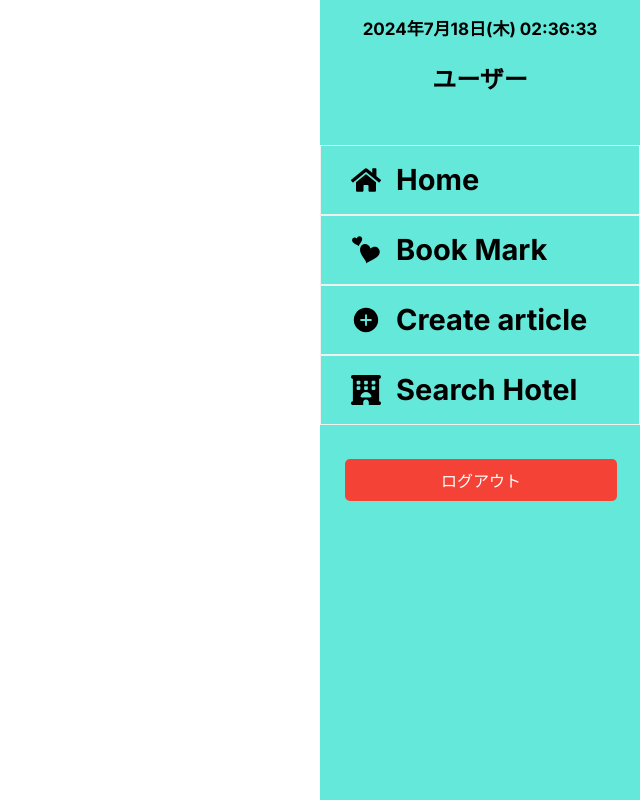
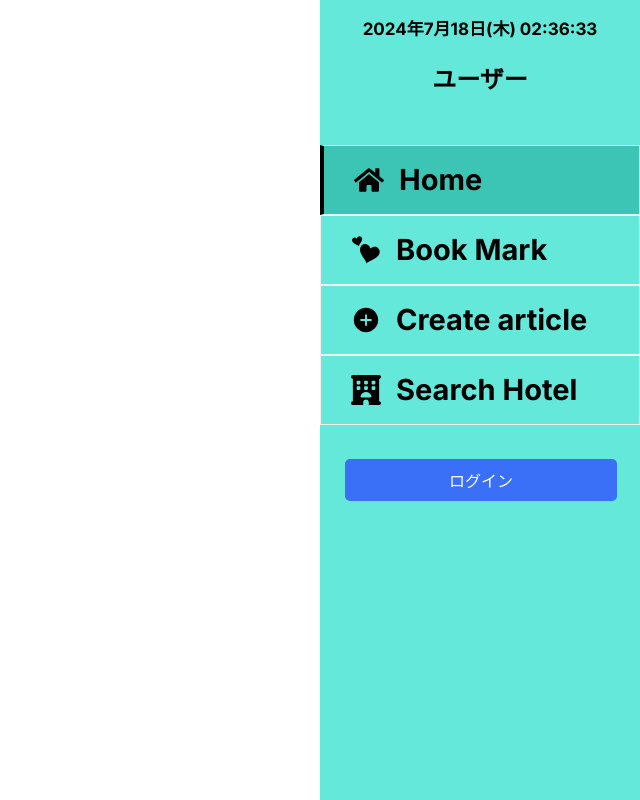
Before and after one commit to its22013/touring_blog, a Next.js app: page /BlogIndex in a window 1280 px wide. Shown: the whole page, without its empty margins (640-1280 px from the left). Built offline with nearby package versions, Linux system fonts and the light colour scheme; no server answers.

Commit message:
サイドバーの修正とパンくずリストの追加

```diff
--- a/app/CreateArticle/MapComponent.module.css
+++ b/app/CreateArticle/MapComponent.module.css
@@ -1,4 +1,8 @@
 /* MapComponent.module.css */
+
+.main {
+  flex-direction: column
+}
 
 .container {
     display: flex;
--- a/app/components/Sidebar.tsx
+++ b/app/components/Sidebar.tsx
@@ -1,4 +1,3 @@
-// components/Sidebar.tsx
 "use client";
 
 import React, { useEffect, useState } from 'react';
@@ -15,25 +14,29 @@ const Sidebar: React.FC = () => {
   const [userName, setUserName] = useState<string>('ユーザー');
   const [userPhotoURL, setUserPhotoURL] = useState<string | null>(null);
   const [currentDateTime, setCurrentDateTime] = useState<string>('');
-  const [activePath] = useState<string>('');
+  const [isLoggedIn, setIsLoggedIn] = useState<boolean>(false);
+  const [activePath, setActivePath] = useState<string>('');
+  const router = useRouter();
 
-  // ログインした後の情報を取得して表示する処理
+  // ログイン状態の取得と更新
   useEffect(() => {
     const auth = getAuth();
     const unsubscribe = onAuthStateChanged(auth, (user) => {
       if (user) {
         setUserName(user.displayName || 'ユーザー');
         setUserPhotoURL(user.photoURL);
+        setIsLoggedIn(true);
       } else {
         setUserName('ユーザー');
         setUserPhotoURL(null);
+        setIsLoggedIn(false);
       }
     });
 
     return () => unsubscribe();
   }, []);
 
-  // 現時刻の表示するための処理
+  // 現時刻の表示
   useEffect(() => {
     const updateCurrentDateTime = () => {
       const now = new Date();
@@ -56,8 +59,7 @@ const Sidebar: React.FC = () => {
     return () => clearInterval(intervalId);
   }, []);
 
-  // ログアウトの処理
-  const router = useRouter();
+  // ログアウト処理
   const handleLogout = () => {
     signOut(auth).then(() => {
       console.log('User signed out');
@@ -67,6 +69,15 @@ const Sidebar: React.FC = () => {
     });
   };
 
+  // ログインページへの遷移処理
+  const handleLoginRedirect = () => {
+    router.push('/login');
+  };
+
+  // ページのパスを設定
+  useEffect(() => {
+    setActivePath(window.location.pathname);
+  }, [window.location.pathname]);
 
   return (
     <aside className={styles.sidebar}>
@@ -75,7 +86,7 @@ const Sidebar: React.FC = () => {
 
       {userPhotoURL && <img src={userPhotoURL} alt="ユーザーアイコン" className={styles.userIcon} />}
       <div onClick={() => router.push('/MyArticle')}>
-      <h1 className={styles.name}>{userName}</h1>
+        <h1 className={styles.name}>{userName}</h1>
       </div>
 
       {/* ホームを表示 */}
@@ -101,8 +112,12 @@ const Sidebar: React.FC = () => {
         <span><h2 className={styles.text}>Search Hotel</h2></span>
       </div>
 
-      {/* ログアウトボタン */}
-      <button onClick={handleLogout} className={styles.logoutButton}>ログアウト</button>
+      {/* ログインしていない場合はログインボタンを表示 */}
+      {!isLoggedIn ? (
+        <button onClick={handleLoginRedirect} className={styles.loginButton}>ログイン</button>
+      ) : (
+        <button onClick={handleLogout} className={styles.logoutButton}>ログアウト</button>
+      )}
     </aside>
   );
 };
--- a/app/styles/Sidebar.module.css
+++ b/app/styles/Sidebar.module.css
@@ -78,6 +78,26 @@
     background-color: #d32f2f; /* ホバー時の背景色 */
   }
 
+  .loginButton {
+    display: block;
+    width: 85%;
+    font-size: 16px;
+    color: #fff;
+    background-color: #3a70f8 ;
+    border: none;
+    border-radius: 5px;
+    cursor: pointer;
+    text-align: center;
+    margin-bottom : 23px;
+    margin-left: 25px;
+    height: 42px;
+    margin-top: 34px;
+  }
+
+  .loginButton:hover {
+    background-color: #542eff; /* ホバー時の背景色 */
+  }
+
 
 
   /* 現時刻のスタイル */
@@ -93,3 +113,8 @@
     background-color: #23af9f9b;
     border-left: 4px solid #000000;
   }
+
+  .active {
+    background-color: #23af9f9b; /* 現在のページに応じて変更する色 */
+    color: #000000; /* 現在のページに応じて変更する色 */
+  }
```
Also changed, not shown: app/CreateArticle/ArticleForm.tsx (+6 -1 lines), app/styles/CreateArticle.module.css (+10 -1 lines).
